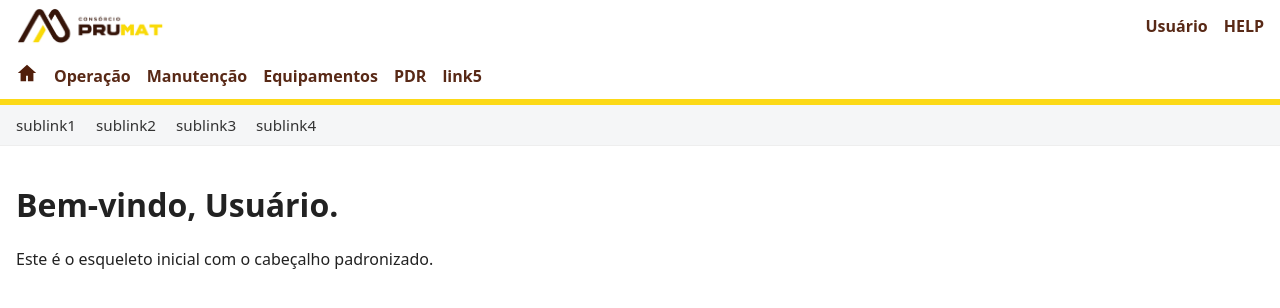
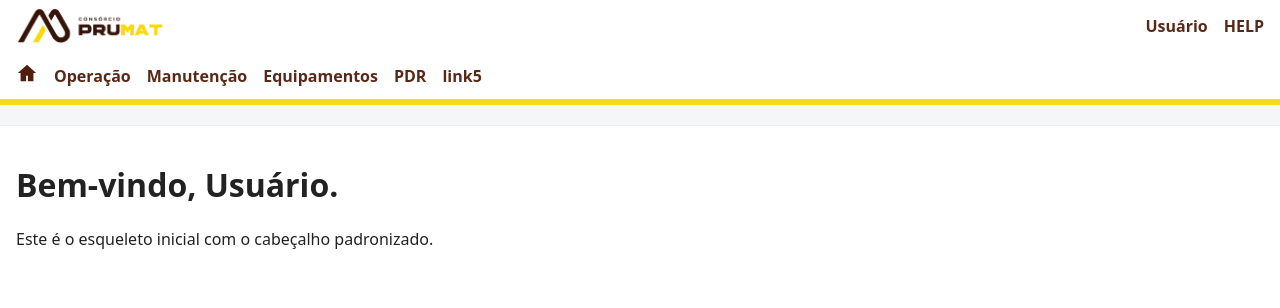
Before and after one commit to satmbr/prod, a Flask app: page / in a window 1280 px wide. Shown: the top 308 px of the page. Run offline with Flask 3, Linux system fonts and the light colour scheme.

Commit message:
Add files via upload

```diff
--- a/templates/base.html
+++ b/templates/base.html
@@ -44,10 +44,10 @@
 
   <!-- sublinks (placeholders) -->
   <div class="subnav">
-    <a href="#sublink1">sublink1</a>
+  <!--  <a href="#sublink1">sublink1</a>
     <a href="#sublink2">sublink2</a>
     <a href="#sublink3">sublink3</a>
-    <a href="#sublink4">sublink4</a>
+    <a href="#sublink4">sublink4</a> -->
   </div>
 </header>
 
```
